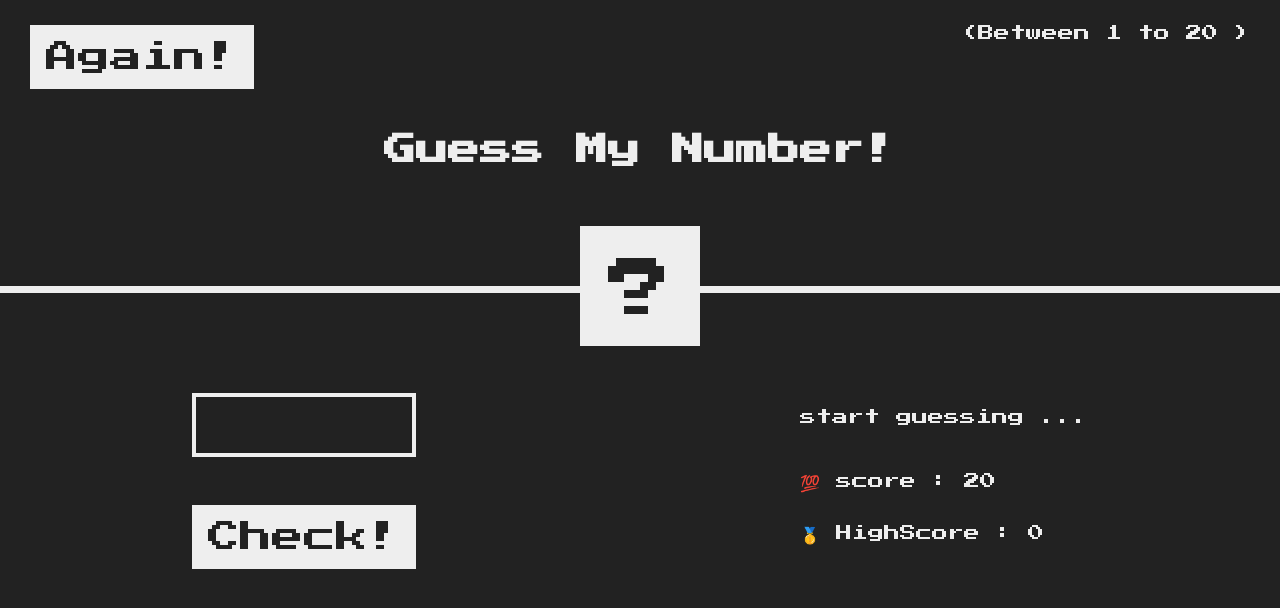
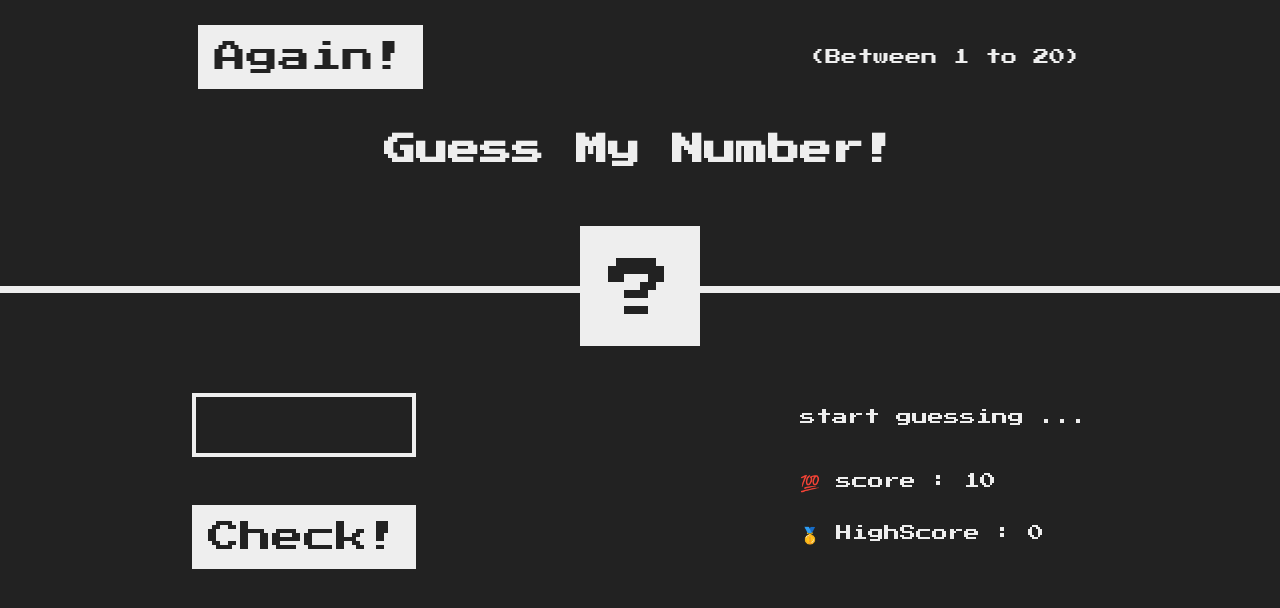
Before and after one commit to peymangiit/guessSecretNumber, a plain HTML site: page index.html in a window 1280 px wide. Both pictures are taken after a click on the button "Again!". Drawn offline with Linux system fonts and the light colour scheme.

Commit message:
btn disabled,Flexwrap,lowerscore

```diff
--- a/script.js
+++ b/script.js
@@ -10,7 +10,8 @@ const btnAgain = document.querySelector(".again");
 const btnCheck = document.querySelector(".check");
 
 let secretNumber = Math.ceil(Math.random()*20);
-let score = 20;
+let score = 5;
+scoreEl.textContent = `${score}`
 let highscore = 0;
 console.log(secretNumber);
 
@@ -25,6 +26,7 @@ function checkNmber(){
         numberEl.textContent = `${secretNumber}`;
         document.querySelector("body").style.backgroundColor = "green";
         highscoreEl.textContent = `${highscore<score ? highscore=score : highscore}`;
+        btnCheck.disabled = true
     }
     // guess wrong
     if(guess !==secretNumber){
@@ -32,15 +34,21 @@ function checkNmber(){
             messageEl.textContent = `${guess < secretNumber? "📉 Too Low" : "📈 Too High"}`;
             score--;
             scoreEl.textContent = `${score}`;
-
+        }
+        else{
+            messageEl.textContent = `😥 You couldn't guess `;
+            scoreEl.textContent = `${--score}`
+            document.querySelector("body").style.backgroundColor = "red";
+            btnCheck.disabled = true
         }
     }
 }
 function reset(){
+    btnCheck.disabled = false;
     numberEl.textContent = "?";
     messageEl.textContent = "start guessing ..."
-    score = 20;
-    scoreEl.textContent = "20"
+    score = 10;
+    scoreEl.textContent = `${score}`
     document.querySelector("body").style.backgroundColor = "#222";
     document.querySelector("#guess").value = "";
     secretNumber = Math.ceil(Math.random()*20);
--- a/style.css
+++ b/style.css
@@ -14,9 +14,11 @@ body{
 }
 /* .........Elements layout.......... */
 nav{
-    padding: 25px 30px;
+    padding: 25px 5px;
     display: flex;
-    justify-content: space-between;
+    flex-wrap: wrap;
+    justify-content: space-around;
+    align-items: center;
 }
 header{
     border-bottom: 7px solid #eee;
@@ -25,6 +27,7 @@ header{
 main{
     margin-top: 100px;
     display: flex;
+    flex-wrap: wrap;
     justify-content: space-around;
 }
 .left{
```
Also changed, not shown: index.html (+2 -2 lines).
